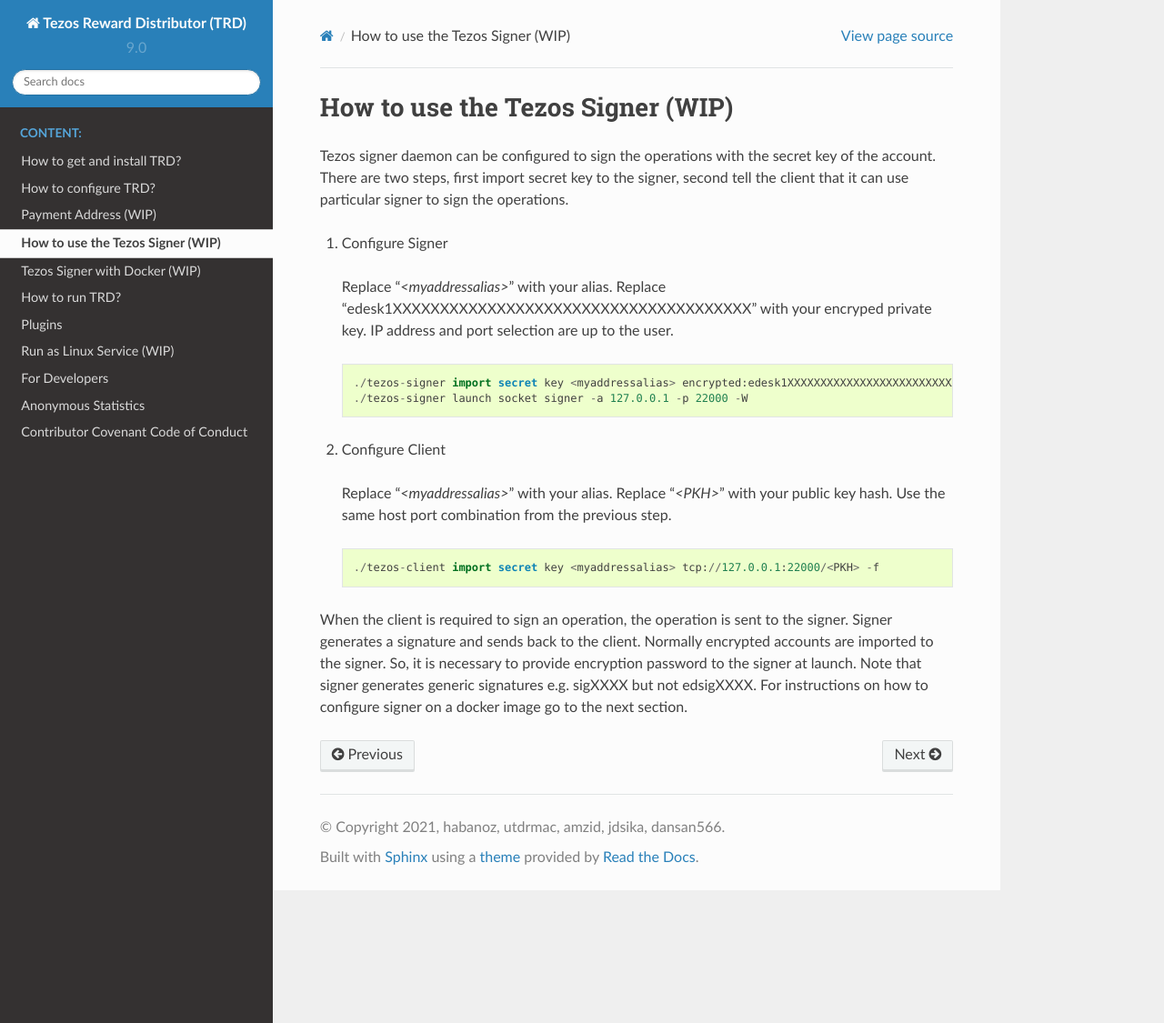
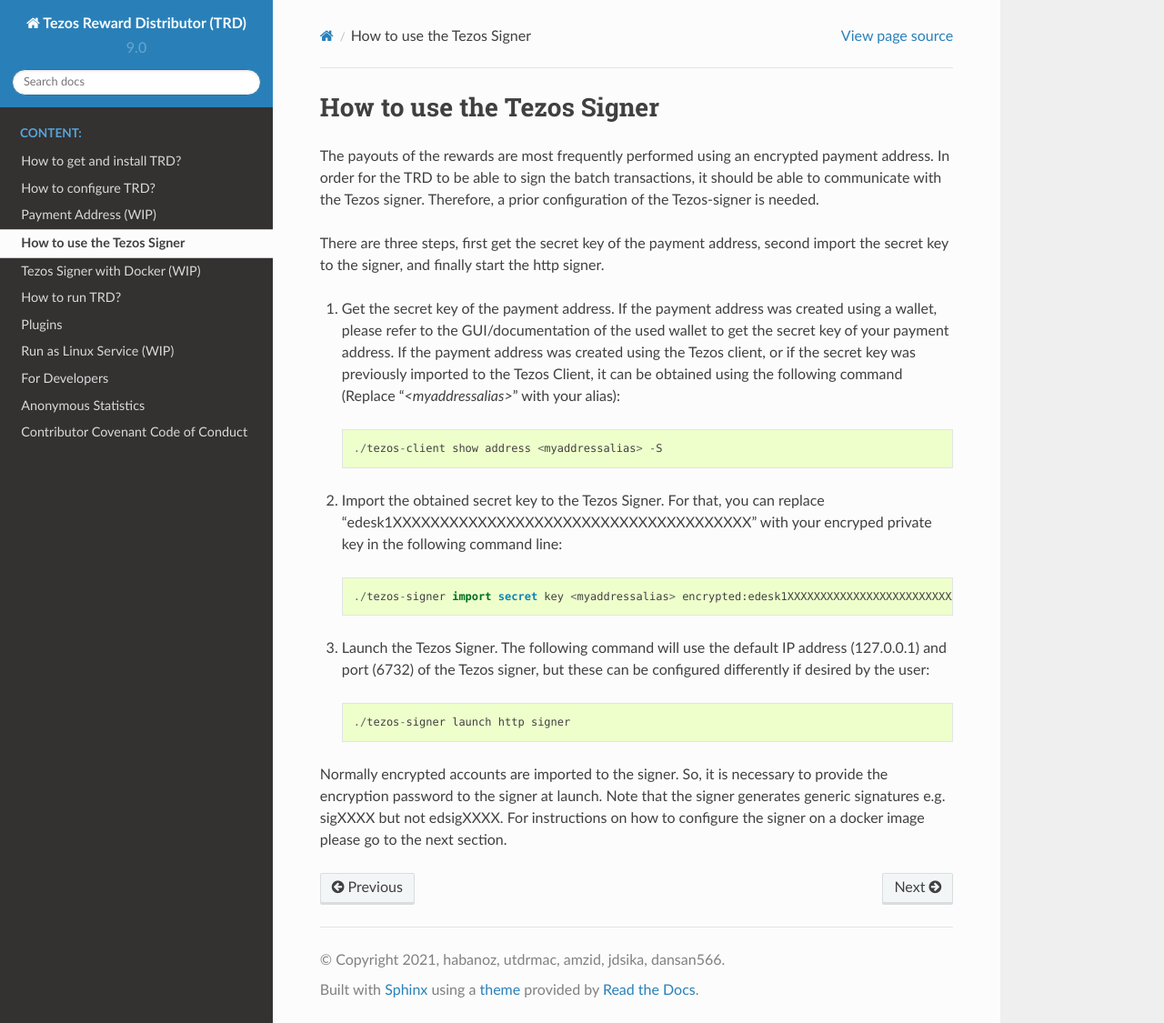
Before and after one commit to tezos-reward-distributor-organization/tezos-reward-distributor, a Sphinx documentation site: the page built from docs/tezossigner.rst, in a window 1280 px wide and 1125 px high. Shown: the whole window at 91% size. Built offline with Sphinx 7.4.7 and the Read the Docs theme 2.0.0, drawn with Linux system fonts in a browser that asks for light colours.

Commit message:
Update tezossigner.rst

```diff
--- a/docs/tezossigner.rst
+++ b/docs/tezossigner.rst
@@ -1,23 +1,24 @@
-How to use the Tezos Signer (WIP)
+How to use the Tezos Signer
 ===========================
 
-Tezos signer daemon can be configured to sign the operations with the secret key of the account. There are two steps, first import secret key to the signer, second tell the client that it can use particular signer to sign the operations.
+The payouts of the rewards are most frequently performed using an encrypted payment address. In order for the TRD to be able to sign the batch transactions, it should be able to communicate with the Tezos signer. Therefore, a prior configuration of the Tezos-signer is needed.
 
-1. Configure Signer
+There are three steps, first get the secret key of the payment address, second import the secret key to the signer, and finally start the http signer.
 
-  Replace "`<myaddressalias>`" with your alias. Replace "edesk1XXXXXXXXXXXXXXXXXXXXXXXXXXXXXXXXXXXXXX" with your encryped private key. IP address and port selection are up to the user.
+1. Get the secret key of the payment address. If the payment address was created using a wallet, please refer to the GUI/documentation of the used wallet to get the secret key of your payment address. If the payment address was created using the Tezos client, or if the secret key was previously imported to the Tezos Client, it can be obtained using the following command (Replace "`<myaddressalias>`" with your alias):
+  ::
 
+    ./tezos-client show address <myaddressalias> -S
+
+
+2. Import the obtained secret key to the Tezos Signer. For that, you can replace "edesk1XXXXXXXXXXXXXXXXXXXXXXXXXXXXXXXXXXXXXX" with your encryped private key in the following command line:
   ::
 
       ./tezos-signer import secret key <myaddressalias> encrypted:edesk1XXXXXXXXXXXXXXXXXXXXXXXXXXXXXXXXXXXXXX
-      ./tezos-signer launch socket signer -a 127.0.0.1 -p 22000 -W
 
-2. Configure Client
-
-  Replace "`<myaddressalias>`" with your alias. Replace "`<PKH>`" with your public key hash. Use the same host port combination from the previous step.
-
+3. Launch the Tezos Signer. The following command will use the default IP address (127.0.0.1) and port (6732) of the Tezos signer, but these can be configured differently if desired by the user:
   ::
 
-    ./tezos-client import secret key <myaddressalias> tcp://127.0.0.1:22000/<PKH> -f
+      ./tezos-signer launch http signer
 
-When the client is required to sign an operation, the operation is sent to the signer. Signer generates a signature and sends back to the client. Normally encrypted accounts are imported to the signer. So, it is necessary to provide encryption password to the signer at launch. Note that signer generates generic signatures e.g. sigXXXX but not edsigXXXX. For instructions on how to configure signer on a docker image go to the next section.
+Normally encrypted accounts are imported to the signer. So, it is necessary to provide the encryption password to the signer at launch. Note that the signer generates generic signatures e.g. sigXXXX but not edsigXXXX. For instructions on how to configure the signer on a docker image please go to the next section.
```
